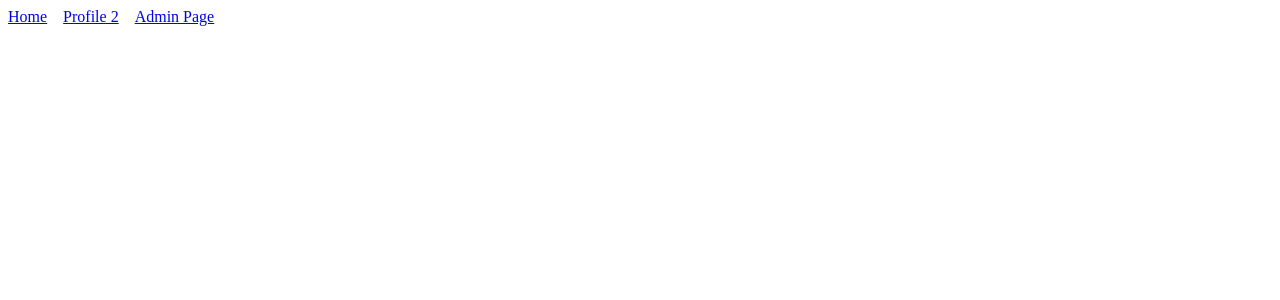
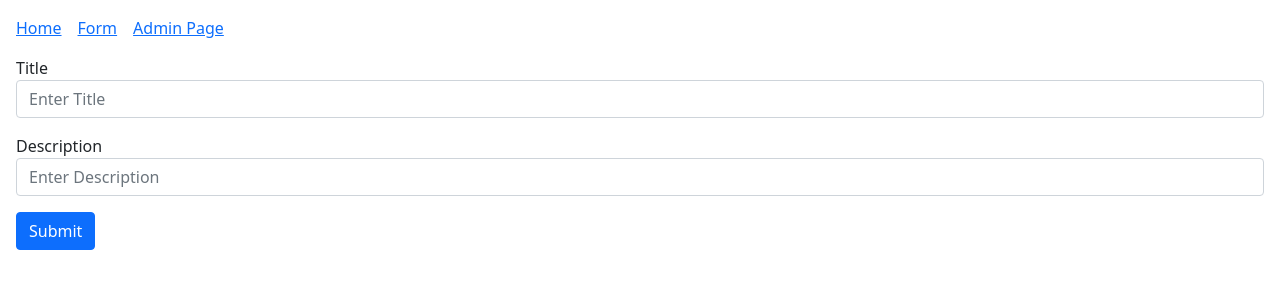
Before and after one commit to yosrimhamdi/react-form, a React (Create React App) app: page /form in a window 1280 px wide. Shown: the top 300 px of the page. Built offline with nearby package versions, Linux system fonts and the light colour scheme.

Commit message:
Added a bootstarp form.

```diff
--- a/public/index.html
+++ b/public/index.html
@@ -3,6 +3,12 @@
   <head>
     <meta charset="utf-8" />
     <link rel="icon" href="%PUBLIC_URL%/favicon.ico" />
+    <link
+      rel="stylesheet"
+      href="https://cdn.jsdelivr.net/npm/bootstrap@5.1.0/dist/css/bootstrap.min.css"
+      integrity="sha384-KyZXEAg3QhqLMpG8r+8fhAXLRk2vvoC2f3B09zVXn8CA5QIVfZOJ3BCsw2P0p/We"
+      crossorigin="anonymous"
+    />
     <meta name="viewport" content="width=device-width, initial-scale=1" />
     <meta name="theme-color" content="#000000" />
     <meta
--- /dev/null
+++ b/src/App.css
@@ -0,0 +1,3 @@
+body {
+  padding: 1em;
+}
--- a/src/App.js
+++ b/src/App.js
@@ -1,10 +1,11 @@
 import { BrowserRouter as Router, Route, Switch } from 'react-router-dom';
 
 import ProtectedRoute from './components/ProtectedRoute';
-import Profile from './components/pages/Profile';
-import Home from './components/pages/Home';
+import Form from './components/pages/Form';
+import Home from './components/pages/Form';
 import Admin from './components/pages/Admin';
 import Nav from './components/Nav';
+import './App.css';
 
 function App() {
   return (
@@ -13,7 +14,7 @@ function App() {
         <Nav />
         <Switch>
           <Route path="/" exact component={Home} />
-          <Route path="/profile/:id" component={Profile} />
+          <Route path="/form" component={Form} />
           <ProtectedRoute path="/admin" component={Admin} />
         </Switch>
       </Router>
--- /dev/null
+++ b/src/components/Nav.css
@@ -0,0 +1,7 @@
+.nav {
+  margin-bottom: 1em;
+}
+
+.nav > a:not(:last-child) {
+  margin-right: 1em;
+}
--- a/src/components/Nav.js
+++ b/src/components/Nav.js
@@ -1,14 +1,12 @@
 import React from 'react';
 import { Link } from 'react-router-dom';
 
+import './Nav.css';
+
 const Nav = () => (
-  <div>
-    <Link to="/" style={{ marginRight: '1em' }}>
-      Home
-    </Link>
-    <Link to="/profile/2" style={{ marginRight: '1em' }}>
-      Profile 2
-    </Link>
+  <div className="nav">
+    <Link to="/">Home</Link>
+    <Link to="/form">Form</Link>
     <Link to="/admin">Admin Page</Link>
   </div>
 );
--- /dev/null
+++ b/src/components/pages/Form.js
@@ -0,0 +1,34 @@
+import React from 'react';
+
+const Form = () => {
+  return (
+    <form>
+      <div className="form-group">
+        <label htmlFor="exampleInputEmail1">Title</label>
+        <input
+          style={{ marginBottom: '1em' }}
+          type="text"
+          className="form-control"
+          placeholder="Enter Title"
+        />
+      </div>
+      <div className="form-group">
+        <label htmlFor="exampleInputPassword1">Description</label>
+        <input
+          type="text"
+          className="form-control"
+          placeholder="Enter Description"
+        />
+      </div>
+      <button
+        style={{ marginTop: '1em' }}
+        type="submit"
+        className="btn btn-primary"
+      >
+        Submit
+      </button>
+    </form>
+  );
+};
+
+export default Form;
--- a/src/components/pages/Home.js
+++ /dev/null
@@ -1,5 +0,0 @@
-import React from 'react';
-
-const Home = () => <div>Home</div>;
-
-export default Home;
--- a/src/components/pages/Profile.js
+++ b/src/components/pages/Profile.js
@@ -1,9 +1,7 @@
 import React from 'react';
 
-const Profile = props => {
-  console.log(props.match.params.id);
-
-  return <div>Profile</div>;
+const Form = props => {
+  return <div>Form</div>;
 };
 
-export default Profile;
+export default Form;
--- a/src/redux/reducers/index.js
+++ b/src/redux/reducers/index.js
@@ -1,5 +1,7 @@
 import { combineReducers } from 'redux';
+import { reducer as formReducer } from 'redux-form';
 
 export default combineReducers({
-  auth: () => null,
+  auth: () => ({ user: null, isSignedIn: false }),
+  abc: formReducer,
 });
```
Also changed, not shown: 1 other file (tests, documents, lock files or other folders).
